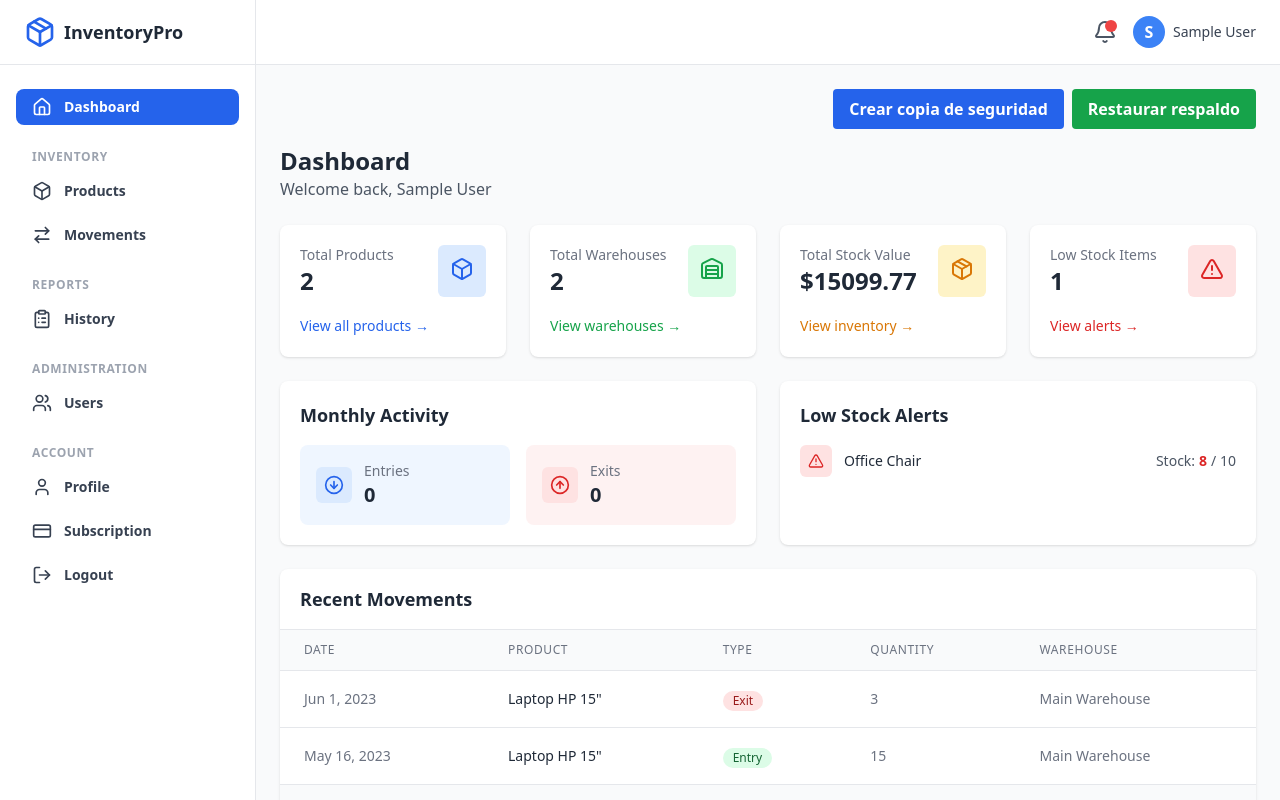
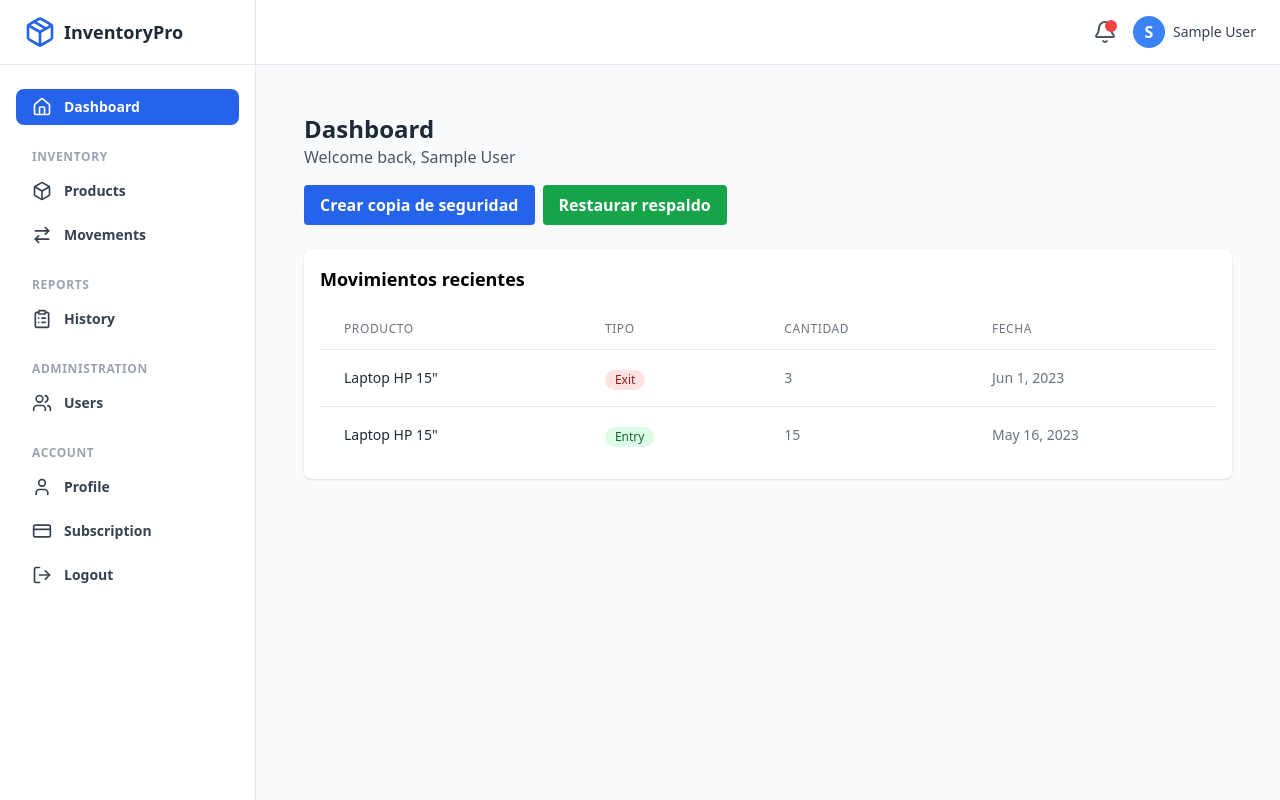
Before and after one commit to eidercoboitservices/mi-inventario-app, a React (Create React App) app: page /#/dashboard in a window 1280 px wide. Built offline with nearby package versions, Linux system fonts and the light colour scheme; sample sign-in values are in the browser's storage.

Commit message:
corregido enrutamiento con HashRouter para funcionamiento en Electron

```diff
--- a/package.json
+++ b/package.json
@@ -1,6 +1,6 @@
 {
   "name": "mi-inventario",
-  "version": "1.0.1",
+  "version": "1.0.2",
   "description": "Sistema de inventario de escritorio con React y Electron",
   "author": "eidercoboitservices <eidercoboitservices@gmail.com> (+57 3003925981)",
   "main": "main.js",
@@ -14,6 +14,7 @@
   "build": {
     "appId": "com.mi-inventario",
     "productName": "Mi Inventario",
+    "asar": true,
     "directories": {
       "output": "dist"
     },
@@ -27,7 +28,8 @@
       "main": "main.js"
     },
     "win": {
-      "target": "nsis"
+      "target": "nsis",
+      "icon": "assets/icon.ico"
     },
     "publish": [
       {
--- a/public/index.html
+++ b/public/index.html
@@ -3,7 +3,7 @@
   <head>
     <meta charset="UTF-8" />
     <meta name="viewport" content="width=device-width, initial-scale=1.0" />
-    <title>Mi Inventario</title>
+    <title>Software de Mi Inventario V-1.0.2</title>
   </head>
   <body>
     <noscript>Necesitas habilitar JavaScript para usar esta aplicación.</noscript>
--- a/src/App.tsx
+++ b/src/App.tsx
@@ -21,22 +21,38 @@ import Profile from './pages/auth/Profile';
 import Subscription from './pages/subscription/Subscription';
 import NotFound from './pages/NotFound';
 
+// Backup/Restore buttons
+const BackupRestoreButtons = () => {
+  const handleBackup = () => {
+    // @ts-ignore
+    window.api.backup();
+  };
+
+  const handleRestore = () => {
+    // @ts-ignore
+    window.api.restore();
+  };
+
+  return (
+    <div className="p-4 space-x-2">
+      <button onClick={handleBackup} className="bg-blue-500 text-white px-4 py-2 rounded">
+        Crear Respaldo
+      </button>
+      <button onClick={handleRestore} className="bg-green-500 text-white px-4 py-2 rounded">
+        Restaurar Respaldo
+      </button>
+    </div>
+  );
+};
+
 const ProtectedRoute = ({ children }: { children: React.ReactNode }) => {
   const { user, loading } = useAuth();
 
   if (loading) {
-    const handleBackup = () => {
-      // @ts-ignore
-      window.api.backup();
-    };
-
     return (
-      <>
-        <button onClick={handleBackup}>Crear copia de seguridad</button>
-        <div className="min-h-screen flex items-center justify-center">
-          <div className="animate-spin rounded-full h-12 w-12 border-t-2 border-b-2 border-blue-500"></div>
-        </div>
-      </>
+      <div className="min-h-screen flex items-center justify-center">
+        <div className="animate-spin rounded-full h-12 w-12 border-t-2 border-b-2 border-blue-500"></div>
+      </div>
     );
   }
 
@@ -83,7 +99,9 @@ function App() {
               <Route
                 element={
                   <ProtectedRoute>
-                    <DashboardLayout />
+                    <DashboardLayout>
+                      <BackupRestoreButtons />
+                    </DashboardLayout>
                   </ProtectedRoute>
                 }
               >
--- a/src/pages/dashboard/Dashboard.tsx
+++ b/src/pages/dashboard/Dashboard.tsx
@@ -1,4 +1,3 @@
-import React from 'react';
 import {
   Box,
   Package,
@@ -9,7 +8,6 @@ import {
 } from 'lucide-react';
 import { useInventory } from '../../contexts/InventoryContext';
 import { useAuth } from '../../contexts/AuthContext';
-import { Link } from 'react-router-dom';
 
 const formatDate = (dateString: string) => {
   const date = new Date(dateString);
@@ -23,54 +21,48 @@ const formatDate = (dateString: string) => {
 const Dashboard = () => {
   const {
     products,
-    warehouses,
     movements,
     inventory,
-    getLowStockProducts
+    config
   } = useInventory();
 
   const { user } = useAuth();
+
+  const LOW_STOCK_THRESHOLD = config?.lowStockThreshold || 5;
+
+  const lowStockProducts = products.filter(p => {
+    const item = inventory.find(i => i.productId === p.id);
+    return item && item.quantity <= LOW_STOCK_THRESHOLD;
+  });
 
   const handleBackup = () => {
     // @ts-ignore
     window.api.backup();
   };
 
-  const handleRestore = () => {
+  const handleRestore = async () => {
     // @ts-ignore
-    window.api.restore();
+    const restored = await window.api.restore();
+    if (restored) {
+      alert('Respaldo restaurado correctamente');
+      window.location.reload(); // 🔄 Recarga la interfaz para reflejar cambios
+    } else {
+      alert('No se pudo restaurar el respaldo');
+    }
   };
-
-  const totalStockValue = inventory.reduce((total, item) => {
-    const product = products.find(p => p.id === item.productId);
-    return total + (product ? product.price * item.quantity : 0);
-  }, 0);
 
   const recentMovements = [...movements]
     .sort((a, b) => new Date(b.createdAt).getTime() - new Date(a.createdAt).getTime())
     .slice(0, 5);
 
-  const lowStockProducts = getLowStockProducts();
+  return (
+    <div className="p-6">
+      <div className="mb-4">
+        <h1 className="text-2xl font-semibold text-gray-800">Dashboard</h1>
+        <p className="text-gray-600">Welcome back, {user?.name}</p>
+      </div>
 
-  const currentMonth = new Date().getMonth();
-  const currentYear = new Date().getFullYear();
-
-  const thisMonthMovements = movements.filter(m => {
-    const moveDate = new Date(m.createdAt);
-    return moveDate.getMonth() === currentMonth && moveDate.getFullYear() === currentYear;
-  });
-
-  const totalEntries = thisMonthMovements
-    .filter(m => m.type === 'in')
-    .reduce((sum, m) => sum + m.quantity, 0);
-
-  const totalExits = thisMonthMovements
-    .filter(m => m.type === 'out')
-    .reduce((sum, m) => sum + m.quantity, 0);
-
-  return (
-    <div>
-      <div className="flex justify-end gap-2 mb-4">
+      <div className="flex gap-2 mb-6">
         <button
           onClick={handleBackup}
           className="bg-blue-600 hover:bg-blue-700 text-white font-semibold py-2 px-4 rounded"
@@ -85,176 +77,43 @@ const Dashboard = () => {
         </button>
       </div>
 
-      <div className="mb-6">
-        <h1 className="text-2xl font-semibold text-gray-800">Dashboard</h1>
-        <p className="text-gray-600">Welcome back, {user?.name}</p>
-      </div>
-
-      {/* Stats cards */}
-      <div className="grid grid-cols-1 sm:grid-cols-2 lg:grid-cols-4 gap-6 mb-6">
-        <div className="bg-white rounded-lg shadow p-5">
-          <div className="flex justify-between">
+      {lowStockProducts.length > 0 && (
+        <div className="bg-yellow-100 border-l-4 border-yellow-500 text-yellow-800 p-4 mb-6 rounded">
+          <div className="flex items-center">
+            <AlertTriangle className="mr-2" />
             <div>
-              <p className="text-sm font-medium text-gray-500">Total Products</p>
-              <p className="text-2xl font-semibold text-gray-800">{products.length}</p>
-            </div>
-            <div className="bg-blue-100 p-3 rounded-md">
-              <Box className="w-6 h-6 text-blue-600" />
-            </div>
-          </div>
-          <div className="mt-4">
-            <Link to="/inventory/products" className="text-sm text-blue-600 hover:text-blue-800">
-              View all products →
-            </Link>
-          </div>
-        </div>
-
-        <div className="bg-white rounded-lg shadow p-5">
-          <div className="flex justify-between">
-            <div>
-              <p className="text-sm font-medium text-gray-500">Total Warehouses</p>
-              <p className="text-2xl font-semibold text-gray-800">{warehouses.length}</p>
-            </div>
-            <div className="bg-green-100 p-3 rounded-md">
-              <WarehouseIcon className="w-6 h-6 text-green-600" />
-            </div>
-          </div>
-          <div className="mt-4">
-            <Link to="/inventory/products" className="text-sm text-green-600 hover:text-green-800">
-              View warehouses →
-            </Link>
-          </div>
-        </div>
-
-        <div className="bg-white rounded-lg shadow p-5">
-          <div className="flex justify-between">
-            <div>
-              <p className="text-sm font-medium text-gray-500">Total Stock Value</p>
-              <p className="text-2xl font-semibold text-gray-800">${totalStockValue.toFixed(2)}</p>
-            </div>
-            <div className="bg-amber-100 p-3 rounded-md">
-              <Package className="w-6 h-6 text-amber-600" />
-            </div>
-          </div>
-          <div className="mt-4">
-            <Link to="/inventory/products" className="text-sm text-amber-600 hover:text-amber-800">
-              View inventory →
-            </Link>
-          </div>
-        </div>
-
-        <div className="bg-white rounded-lg shadow p-5">
-          <div className="flex justify-between">
-            <div>
-              <p className="text-sm font-medium text-gray-500">Low Stock Items</p>
-              <p className="text-2xl font-semibold text-gray-800">{lowStockProducts.length}</p>
-            </div>
-            <div className="bg-red-100 p-3 rounded-md">
-              <AlertTriangle className="w-6 h-6 text-red-600" />
-            </div>
-          </div>
-          <div className="mt-4">
-            <Link to="/inventory/products" className="text-sm text-red-600 hover:text-red-800">
-              View alerts →
-            </Link>
-          </div>
-        </div>
-      </div>
-
-      {/* Monthly Activity */}
-      <div className="grid grid-cols-1 md:grid-cols-2 gap-6 mb-6">
-        <div className="bg-white rounded-lg shadow p-5">
-          <h2 className="text-lg font-semibold text-gray-800 mb-4">Monthly Activity</h2>
-          <div className="grid grid-cols-2 gap-4">
-            <div className="bg-blue-50 rounded-lg p-4">
-              <div className="flex items-center">
-                <div className="bg-blue-100 p-2 rounded-md mr-3">
-                  <ArrowDownCircle className="w-5 h-5 text-blue-600" />
-                </div>
-                <div>
-                  <p className="text-sm font-medium text-gray-500">Entries</p>
-                  <p className="text-xl font-semibold text-gray-800">{totalEntries}</p>
-                </div>
-              </div>
-            </div>
-            <div className="bg-red-50 rounded-lg p-4">
-              <div className="flex items-center">
-                <div className="bg-red-100 p-2 rounded-md mr-3">
-                  <ArrowUpCircle className="w-5 h-5 text-red-600" />
-                </div>
-                <div>
-                  <p className="text-sm font-medium text-gray-500">Exits</p>
-                  <p className="text-xl font-semibold text-gray-800">{totalExits}</p>
-                </div>
-              </div>
-            </div>
-          </div>
-        </div>
-
-        {/* Low Stock Alerts */}
-        <div className="bg-white rounded-lg shadow p-5">
-          <h2 className="text-lg font-semibold text-gray-800 mb-4">Low Stock Alerts</h2>
-          {lowStockProducts.length > 0 ? (
-            <ul className="space-y-3">
-              {lowStockProducts.slice(0, 4).map(product => {
-                const stock = inventory
-                  .filter(i => i.productId === product.id)
-                  .reduce((total, item) => total + item.quantity, 0);
+              <p className="font-semibold">¡Atención!</p>
+              <ul className="list-disc list-inside text-sm mt-1">
+                {lowStockProducts.map(p => {
+                  const stock = inventory.find(i => i.productId === p.id)?.quantity || 0;
                   return (
-                  <li key={product.id} className="flex items-center justify-between">
-                    <div className="flex items-center">
-                      <div className="bg-red-100 p-2 rounded-md mr-3">
-                        <AlertTriangle className="w-4 h-4 text-red-600" />
-                      </div>
-                      <span className="text-sm font-medium text-gray-800">{product.name}</span>
-                    </div>
-                    <div className="flex items-center">
-                      <span className="text-sm text-gray-600">Stock: </span>
-                      <span className="ml-1 text-sm font-semibold text-red-600">{stock}</span>
-                      <span className="ml-1 text-sm text-gray-600">/ {product.minStock}</span>
-                    </div>
+                    <li key={p.id}>
+                      <strong>{p.name}</strong> tiene bajo inventario ({stock} unidades).
                     </li>
                   );
                 })}
               </ul>
-          ) : (
-            <div className="text-center py-4 text-gray-500">
-              No low stock items
+            </div>
+          </div>
         </div>
       )}
-          {lowStockProducts.length > 4 && (
-            <div className="mt-4 text-right">
-              <Link to="/inventory/products" className="text-sm text-blue-600 hover:underline">
-                View all alerts →
-              </Link>
-            </div>
-          )}
-        </div>
-      </div>
 
-      {/* Recent Movements */}
-      <div className="bg-white rounded-lg shadow overflow-hidden">
-        <div className="px-5 py-4 border-b border-gray-200">
-          <h2 className="text-lg font-semibold text-gray-800">Recent Movements</h2>
-        </div>
-        <div className="overflow-x-auto">
+      <div className="bg-white shadow rounded-lg p-4">
+        <h2 className="text-lg font-semibold mb-4">Movimientos recientes</h2>
         <table className="min-w-full divide-y divide-gray-200">
-            <thead className="bg-gray-50">
+          <thead>
             <tr>
-                <th className="px-6 py-3 text-left text-xs font-medium text-gray-500 uppercase tracking-wider">Date</th>
-                <th className="px-6 py-3 text-left text-xs font-medium text-gray-500 uppercase tracking-wider">Product</th>
-                <th className="px-6 py-3 text-left text-xs font-medium text-gray-500 uppercase tracking-wider">Type</th>
-                <th className="px-6 py-3 text-left text-xs font-medium text-gray-500 uppercase tracking-wider">Quantity</th>
-                <th className="px-6 py-3 text-left text-xs font-medium text-gray-500 uppercase tracking-wider">Warehouse</th>
+              <th className="px-6 py-3 text-left text-xs font-medium text-gray-500 uppercase tracking-wider">Producto</th>
+              <th className="px-6 py-3 text-left text-xs font-medium text-gray-500 uppercase tracking-wider">Tipo</th>
+              <th className="px-6 py-3 text-left text-xs font-medium text-gray-500 uppercase tracking-wider">Cantidad</th>
+              <th className="px-6 py-3 text-left text-xs font-medium text-gray-500 uppercase tracking-wider">Fecha</th>
             </tr>
           </thead>
           <tbody className="bg-white divide-y divide-gray-200">
-              {recentMovements.length > 0 ? recentMovements.map(movement => {
+            {recentMovements.map((movement, idx) => {
               const product = products.find(p => p.id === movement.productId);
-                const warehouse = warehouses.find(w => w.id === movement.warehouseId);
               return (
-                  <tr key={movement.id}>
-                    <td className="px-6 py-4 whitespace-nowrap text-sm text-gray-500">{formatDate(movement.createdAt)}</td>
+                <tr key={idx}>
                   <td className="px-6 py-4 whitespace-nowrap text-sm text-gray-800 font-medium">{product?.name || 'Unknown'}</td>
                   <td className="px-6 py-4 whitespace-nowrap">
                     <span className={`inline-flex items-center px-2.5 py-0.5 rounded-full text-xs font-medium ${
@@ -264,24 +123,12 @@ const Dashboard = () => {
                     </span>
                   </td>
                   <td className="px-6 py-4 whitespace-nowrap text-sm text-gray-500">{movement.quantity}</td>
-                    <td className="px-6 py-4 whitespace-nowrap text-sm text-gray-500">{warehouse?.name || 'Unknown'}</td>
+                  <td className="px-6 py-4 whitespace-nowrap text-sm text-gray-500">{formatDate(movement.createdAt)}</td>
                 </tr>
               );
-              }) : (
-                <tr>
-                  <td colSpan={5} className="px-6 py-4 text-center text-sm text-gray-500">
-                    No recent movements
-                  </td>
-                </tr>
-              )}
+            })}
           </tbody>
         </table>
-        </div>
-        <div className="px-5 py-3 border-t border-gray-200 bg-gray-50 text-right">
-          <Link to="/reports/history" className="text-sm text-blue-600 hover:underline">
-            View all movements →
-          </Link>
-        </div>
       </div>
     </div>
   );
```
Also changed, not shown: main.js (+36 -1 lines), src/components/BackupRestoreButtons.tsx (added, +32 -0 lines), preload.js (line endings or trailing spaces), 6 other files (tests, documents, lock files or other folders). Lines whose indentation alone changed are shown as unchanged.
